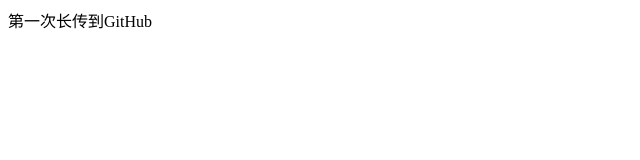
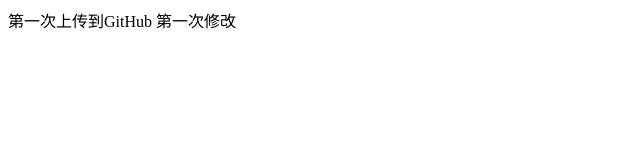
Before and after one commit to summeryixing/git-demo1, a plain HTML site: page index.html in a window 1280 px wide. Shown: the whole page, without its empty margins (0-640 px from the left). Drawn offline with Linux system fonts and the light colour scheme.

Commit message:
这是程序员A第2次提交

```diff
--- a/index.html
+++ b/index.html
@@ -6,6 +6,7 @@
     <title>Document</title>
 </head>
 <body>
-    第一次长传到GitHub
+    第一次上传到GitHub
+    第一次修改
 </body>
 </html>
```
